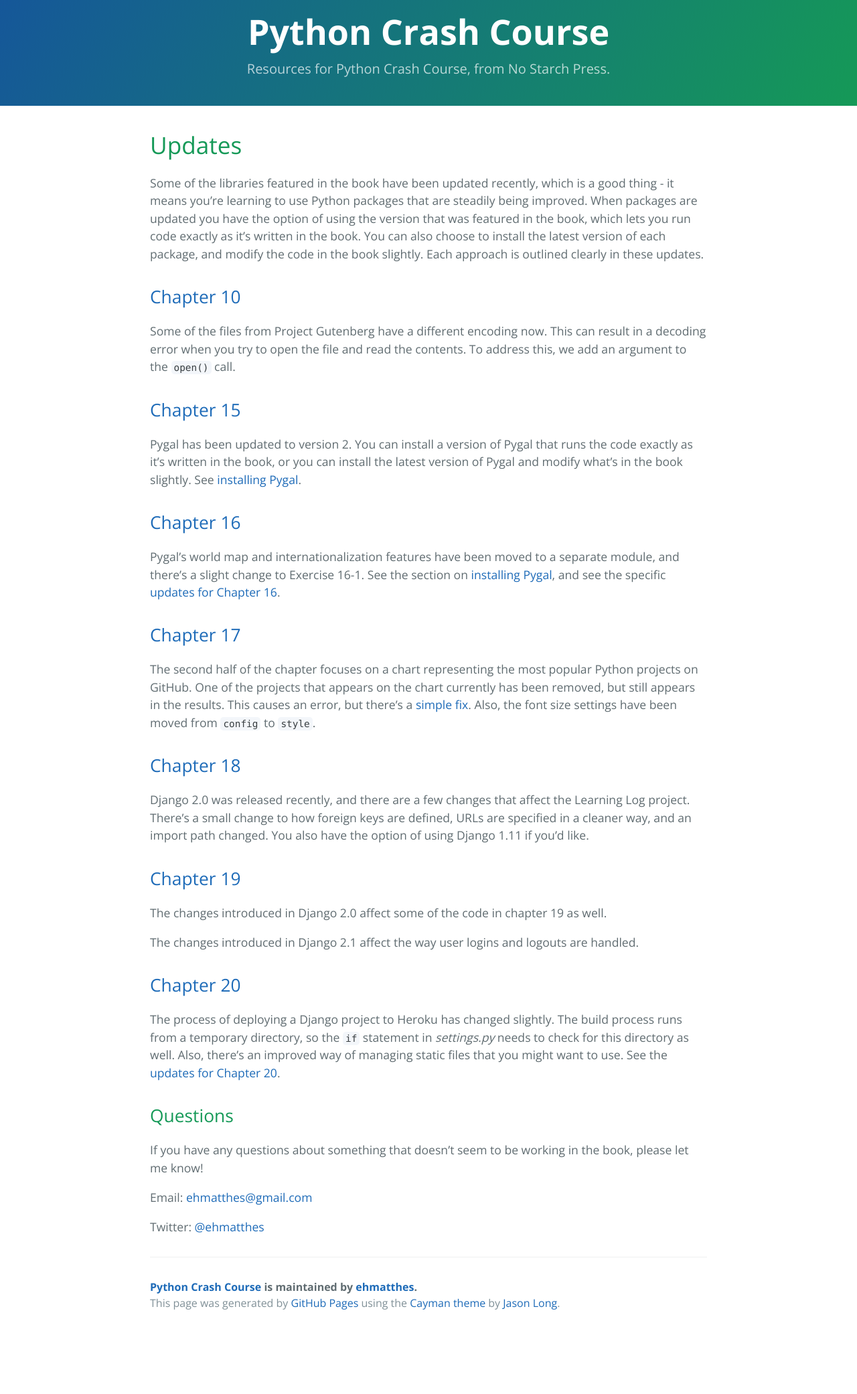
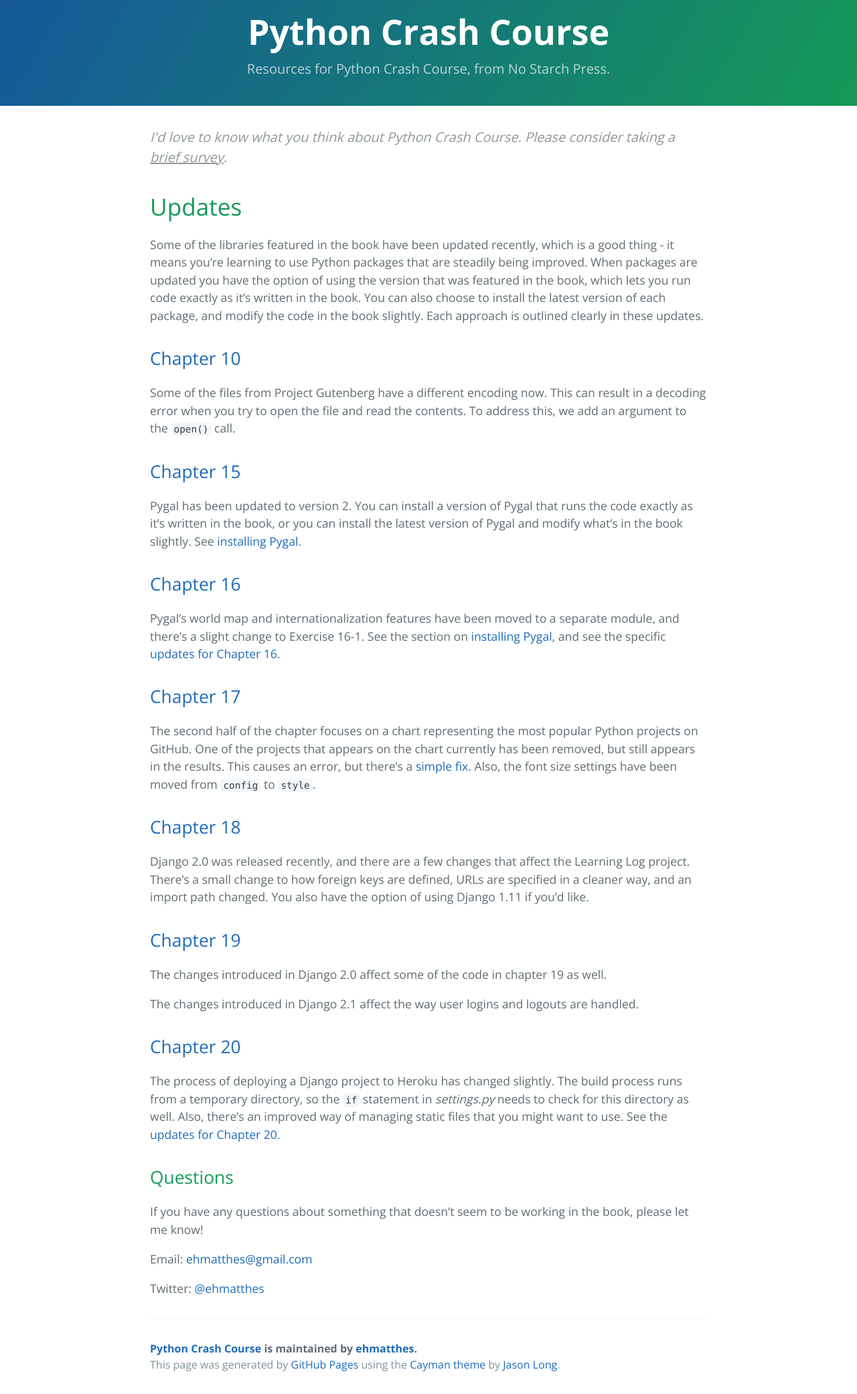
Before and after one commit to ehmatthes/pcc, a Jekyll site: the page built from updates.md, in a window 1280 px wide. Shown: the whole page at 67% size. Built offline with Jekyll 4.4.1, drawn with Linux system fonts in a browser that asks for light colours; before the commit the page ends 1990 px from its top, so only the background shows below that.

Commit message:
Added survey link to all sub pages.

```diff
--- a/_layouts/default.html
+++ b/_layouts/default.html
@@ -26,9 +26,11 @@
     <section class="page-header page-header-subpages">
       <h1 class="project-name"><a href="{{ site.baseurl }}/index.html" class="link-no-style">Python Crash Course</a></h1>
       <h2 class="project-tagline project-tagline-subpages">Resources for <a href="http://nostarchpress.com/pythoncrashcourse" class="link-no-style">Python Crash Course</a>, from <a href="http://nostarchpress.com" class="link-no-style">No Starch Press</a>.</h2>
+      <!-- <p class="project-tagline project-tagline-subpages survey-link">I'd love to know what you think about Python Crash Course. Please consider taking a <a href="https://docs.google.com/forms/d/e/1FAIpQLSez7B3mKB9hmOKoiE7LS5ZmpaWME_KNOiLsznH4zb0UtSoxsA/viewform?usp=sf_link" class="link-no-style"><u>brief survey</u></a>.</p> -->
     </section>
 
     <section class="main-content">
+      <p class="project-tagline project-tagline-subpages survey-link">I'd love to know what you think about Python Crash Course. Please consider taking a <a href="https://docs.google.com/forms/d/e/1FAIpQLSez7B3mKB9hmOKoiE7LS5ZmpaWME_KNOiLsznH4zb0UtSoxsA/viewform?usp=sf_link" class="link-no-style"><u>brief survey</u></a>.</p>
       <h1>
 <a id="python-crash-course" class="anchor" href="#python-crash-course" aria-hidden="true"><span aria-hidden="true" class="octicon octicon-link"></span></a>{{ page.title }}</h1>
 
--- a/stylesheets/my_styles.css
+++ b/stylesheets/my_styles.css
@@ -18,3 +18,7 @@
 .page-header-home {
     padding: 2rem 6rem;
 }
+
+.survey-link {
+    font-style: italic;
+}
```
